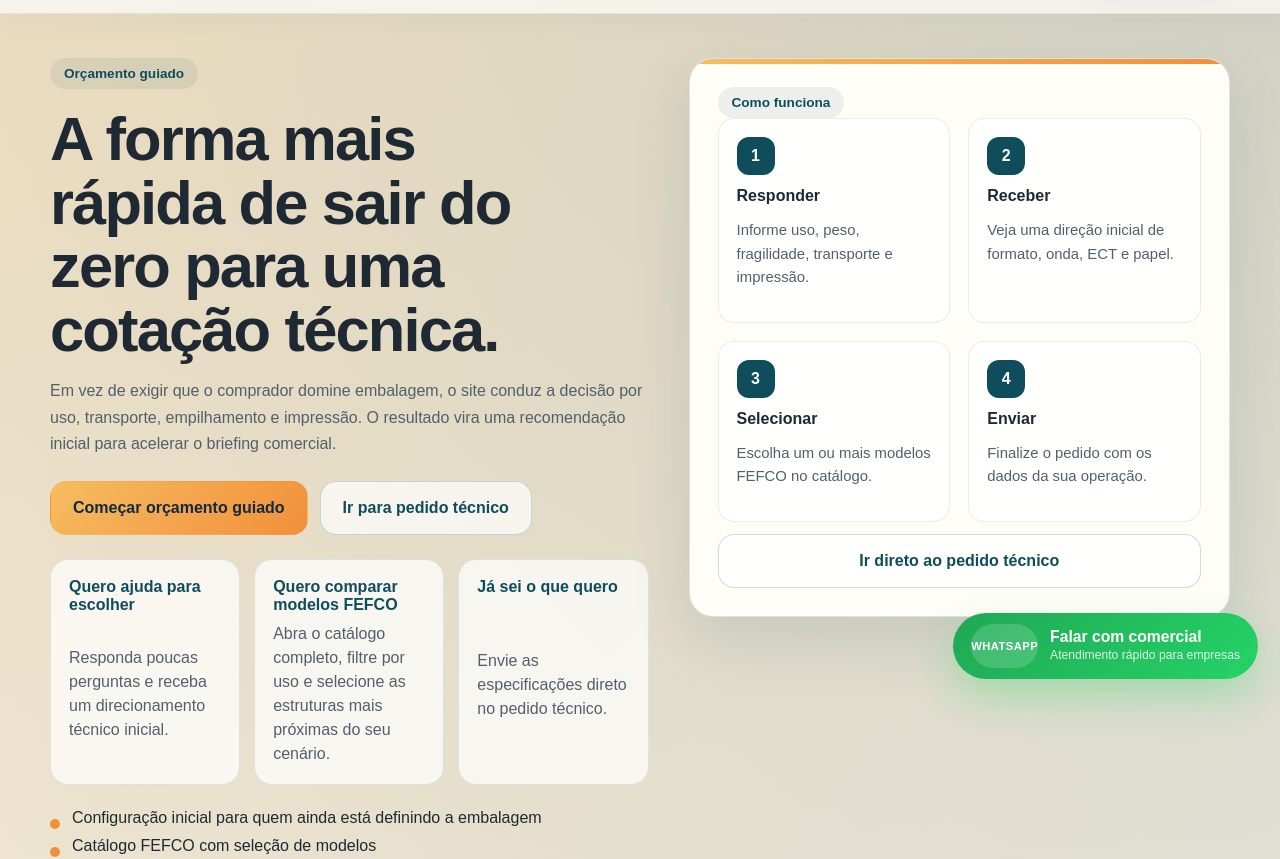
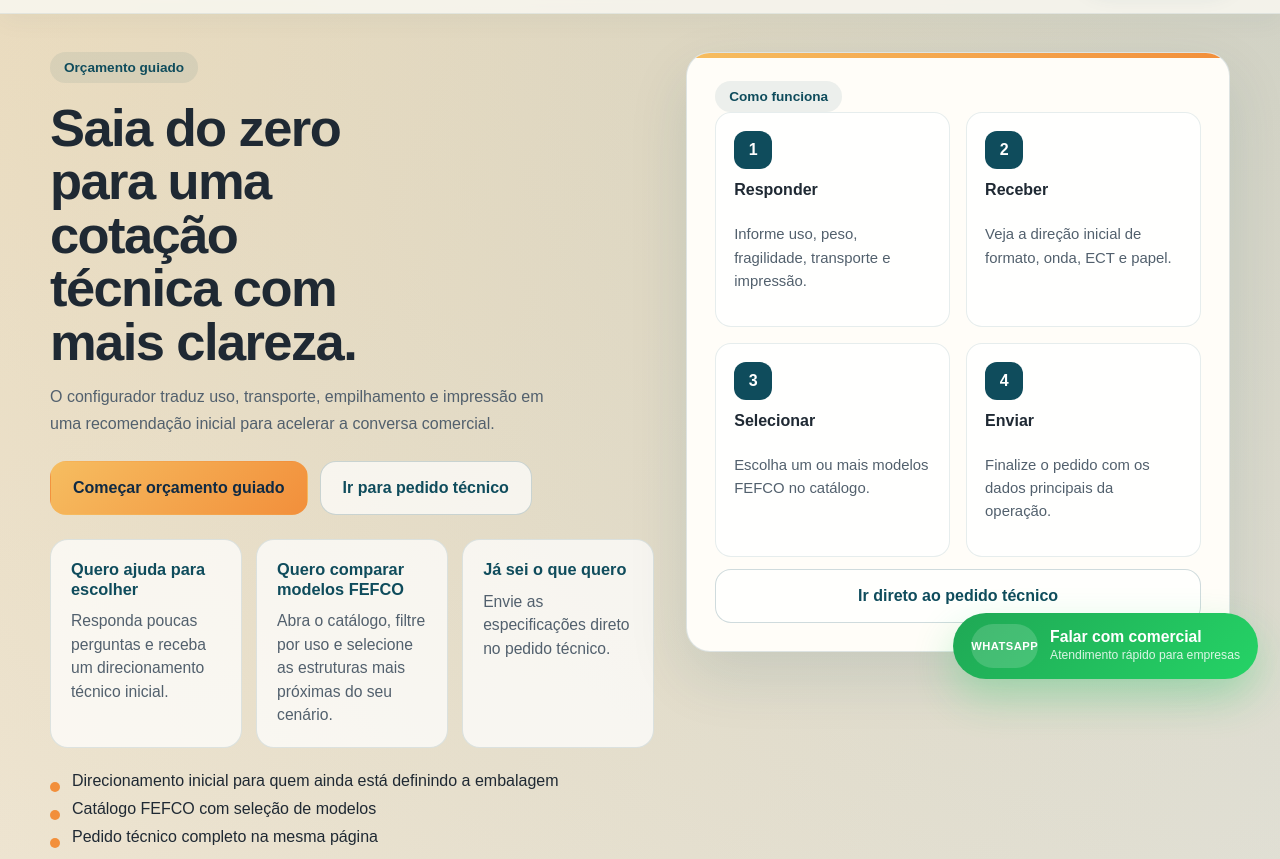
Before and after one commit to luccaribas/new-age-ind, a plain HTML site: page orcamento-rapido/index.html in a window 1280 px wide. Shown: the part 99-958 px from the top of the page. Drawn offline with Linux system fonts and the light colour scheme.

Commit message:
Melhora layout e texto da pagina de orcamento rapido

```diff
--- a/orcamento-rapido/index.html
+++ b/orcamento-rapido/index.html
@@ -31,8 +31,8 @@
         <div class="container hero-grid">
           <div class="hero-copy">
             <div class="eyebrow">Orçamento guiado</div>
-          <h1>A forma mais rápida de sair do zero para uma cotação técnica.</h1>
-          <p class="hero-text">Em vez de exigir que o comprador domine embalagem, o site conduz a decisão por uso, transporte, empilhamento e impressão. O resultado vira uma recomendação inicial para acelerar o briefing comercial.</p>
+            <h1>Saia do zero para uma cotação técnica com mais clareza.</h1>
+            <p class="hero-text">O configurador traduz uso, transporte, empilhamento e impressão em uma recomendação inicial para acelerar a conversa comercial.</p>
             <div class="hero-actions">
               <a class="btn btn-primary" href="#configurador" data-track-click="cta_orcamento_page_configurador">Começar orçamento guiado</a>
               <a class="btn btn-secondary" href="#orcamento" data-track-click="cta_orcamento_page_direto_topo">Ir para pedido técnico</a>
@@ -44,7 +44,7 @@
               </a>
               <a class="path-card" href="#portfolio-fefco" data-track-click="path_orc_fefco_models">
                 <strong>Quero comparar modelos FEFCO</strong>
-              <span>Abra o catálogo completo, filtre por uso e selecione as estruturas mais próximas do seu cenário.</span>
+                <span>Abra o catálogo, filtre por uso e selecione as estruturas mais próximas do seu cenário.</span>
               </a>
               <a class="path-card" href="#orcamento" data-track-click="path_orc_direct_order">
                 <strong>Já sei o que quero</strong>
@@ -52,7 +52,7 @@
               </a>
             </div>
             <ul class="hero-trust">
-            <li>Configuração inicial para quem ainda está definindo a embalagem</li>
+              <li>Direcionamento inicial para quem ainda está definindo a embalagem</li>
               <li>Catálogo FEFCO com seleção de modelos</li>
               <li>Pedido técnico completo na mesma página</li>
             </ul>
@@ -62,9 +62,9 @@
             <div class="card-badge">Como funciona</div>
             <div class="steps-grid">
               <article class="step-card"><span>1</span><h3>Responder</h3><p>Informe uso, peso, fragilidade, transporte e impressão.</p></article>
-            <article class="step-card"><span>2</span><h3>Receber</h3><p>Veja uma direção inicial de formato, onda, ECT e papel.</p></article>
+              <article class="step-card"><span>2</span><h3>Receber</h3><p>Veja a direção inicial de formato, onda, ECT e papel.</p></article>
               <article class="step-card"><span>3</span><h3>Selecionar</h3><p>Escolha um ou mais modelos FEFCO no catálogo.</p></article>
-            <article class="step-card"><span>4</span><h3>Enviar</h3><p>Finalize o pedido com os dados da sua operação.</p></article>
+              <article class="step-card"><span>4</span><h3>Enviar</h3><p>Finalize o pedido com os dados principais da operação.</p></article>
             </div>
             <div class="hero-actions">
               <a class="btn btn-secondary btn-block" href="#orcamento" data-track-click="cta_orcamento_page_direto">Ir direto ao pedido técnico</a>
@@ -349,11 +349,11 @@
         <div class="container form-section">
           <div class="form-copy">
             <span class="section-kicker">Pedido técnico</span>
-          <h2>Finalize o pedido de cotação com o briefing mais forte possível.</h2>
-          <p>Você pode chegar aqui com apoio do configurador, com seleção de modelos e com especificações diferentes por caixa. Isso reduz ida e volta e acelera a proposta comercial.</p>
+            <h2>Finalize a cotação com um briefing técnico mais claro.</h2>
+            <p>Você pode chegar aqui com apoio do configurador, com seleção de modelos e com especificações diferentes por caixa. Isso reduz retrabalho e acelera a análise comercial.</p>
             <ul class="form-benefits">
               <li>Mais contexto técnico para o orçamento</li>
-            <li>Possibilidade de enviar mais de um item no mesmo pedido</li>
+              <li>Envio de mais de um item no mesmo pedido</li>
               <li>Briefing mais claro para análise comercial</li>
             </ul>
           </div>
--- a/styles.css
+++ b/styles.css
@@ -70,11 +70,11 @@ img { max-width: 100%; display: block; }
   box-shadow: 0 12px 24px rgba(15, 76, 92, 0.18);
 }
 
-.hero { padding: 44px 0 36px; }
+.hero { padding: 38px 0 34px; }
 .hero-grid {
   display: grid;
-  grid-template-columns: minmax(0, 1.05fr) minmax(420px, 0.95fr);
-  gap: 40px;
+  grid-template-columns: minmax(0, 1fr) minmax(380px, 0.9fr);
+  gap: 32px;
   align-items: start;
 }
 .eyebrow, .section-kicker, .card-badge {
@@ -89,14 +89,17 @@ img { max-width: 100%; display: block; }
 }
 .hero h1 {
   margin: 18px 0 14px;
-  font-size: clamp(2.35rem, 4.8vw, 4.25rem);
-  line-height: 1.04;
+  font-size: clamp(2.2rem, 4.1vw, 3.85rem);
+  line-height: 1.02;
   letter-spacing: -0.03em;
-  max-width: 14ch;
+  max-width: 10.5ch;
 }
 .hero-text, .section-heading p, .solution-card p, .feature-card p, .step-card p, .testimonial-card p, .form-copy p, .highlight-box p, .final-cta-box p, .site-footer p, .wizard-result p, .selected-models-list, .model-card p {
   color: var(--muted);
   line-height: 1.65;
+}
+.hero-text {
+  max-width: 58ch;
 }
 .hero-actions, .final-cta-actions {
   display: flex;
@@ -112,8 +115,10 @@ img { max-width: 100%; display: block; }
 }
 .path-card {
   display: grid;
-  gap: 8px;
-  padding: 18px;
+  gap: 10px;
+  padding: 20px;
+  min-height: 188px;
+  align-content: start;
   border-radius: 18px;
   background: rgba(255, 255, 255, 0.72);
   border: 1px solid rgba(15, 76, 92, 0.12);
@@ -127,10 +132,13 @@ img { max-width: 100%; display: block; }
 .path-card strong {
   font-family: "Sora", sans-serif;
   color: var(--primary);
+  font-size: 1.02rem;
+  line-height: 1.2;
 }
 .path-card span {
   color: var(--muted);
   line-height: 1.5;
+  font-size: 0.98rem;
 }
 .btn {
   display: inline-flex;
@@ -226,12 +234,14 @@ img { max-width: 100%; display: block; }
 .hero-card .steps-grid,
 .hero-card .solution-grid {
   grid-template-columns: repeat(2, minmax(0, 1fr));
+  gap: 16px;
 }
 .hero-card .step-card,
 .hero-card .solution-card {
   min-height: 0;
   padding: 18px;
   align-content: start;
+  display: grid;
 }
 .hero-card .step-card h3,
 .hero-card .solution-card h3 {
@@ -734,12 +744,25 @@ img { max-width: 100%; display: block; }
 }
 
 .form-section {
-  grid-template-columns: 0.92fr 1.08fr;
+  grid-template-columns: minmax(0, 0.8fr) minmax(0, 1.2fr);
   align-items: start;
+  gap: 32px;
 }
 .form-copy {
   position: sticky;
   top: 106px;
+  max-width: 460px;
+}
+.form-copy h2 {
+  max-width: 10.5ch;
+  font-size: clamp(2rem, 3.4vw, 3.3rem);
+}
+.form-copy p {
+  max-width: 52ch;
+}
+.form-benefits {
+  gap: 12px;
+  margin-top: 6px;
 }
 .full-span { grid-column: 1 / -1; }
 .specs-builder {
@@ -1280,6 +1303,10 @@ img { max-width: 100%; display: block; }
   .hero-card h2 {
     max-width: none;
   }
+  .form-copy h2,
+  .form-copy p {
+    max-width: none;
+  }
 }
 
 @media (max-width: 760px) {
```
Lines whose indentation alone changed are shown as unchanged.
